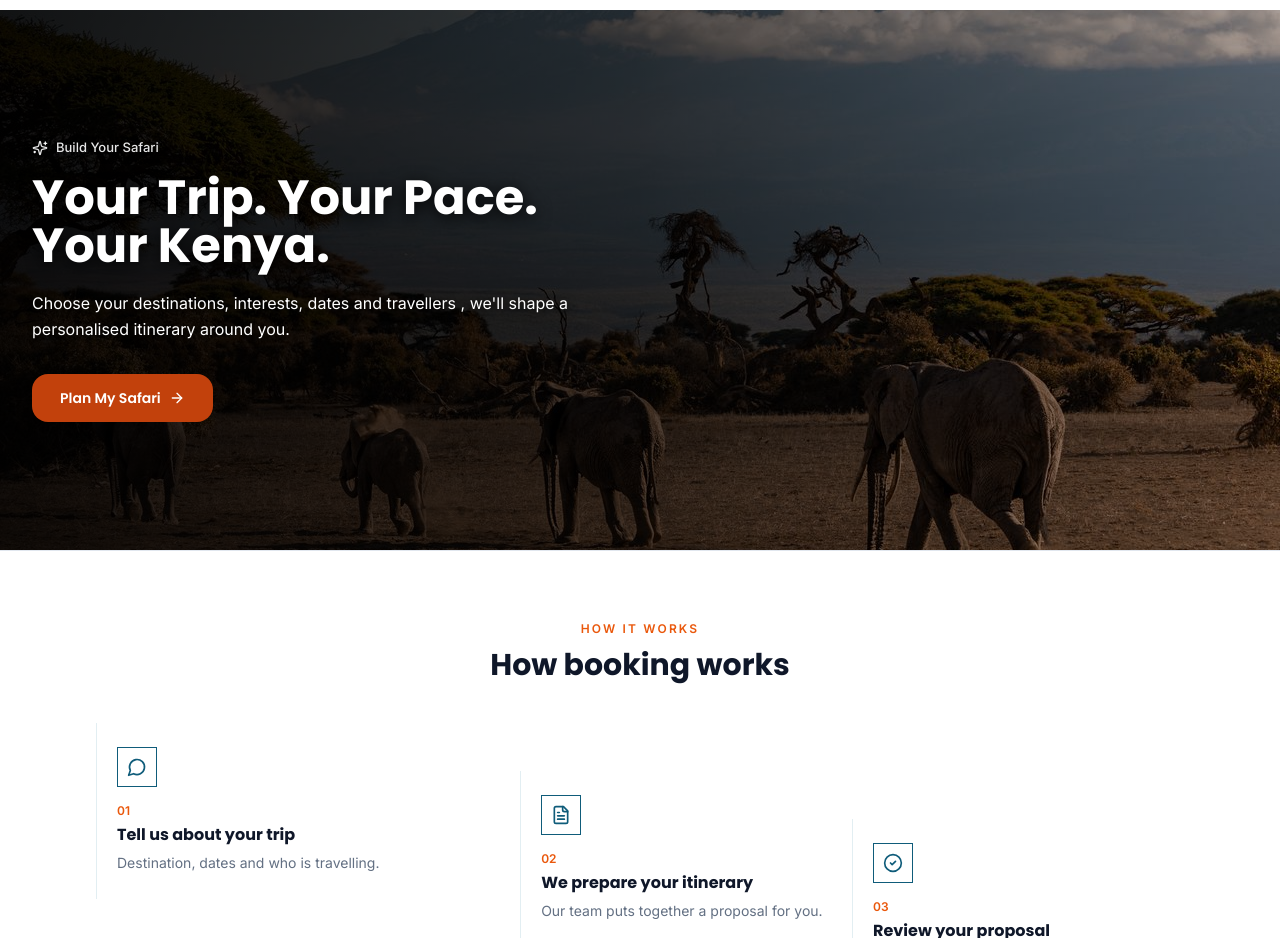
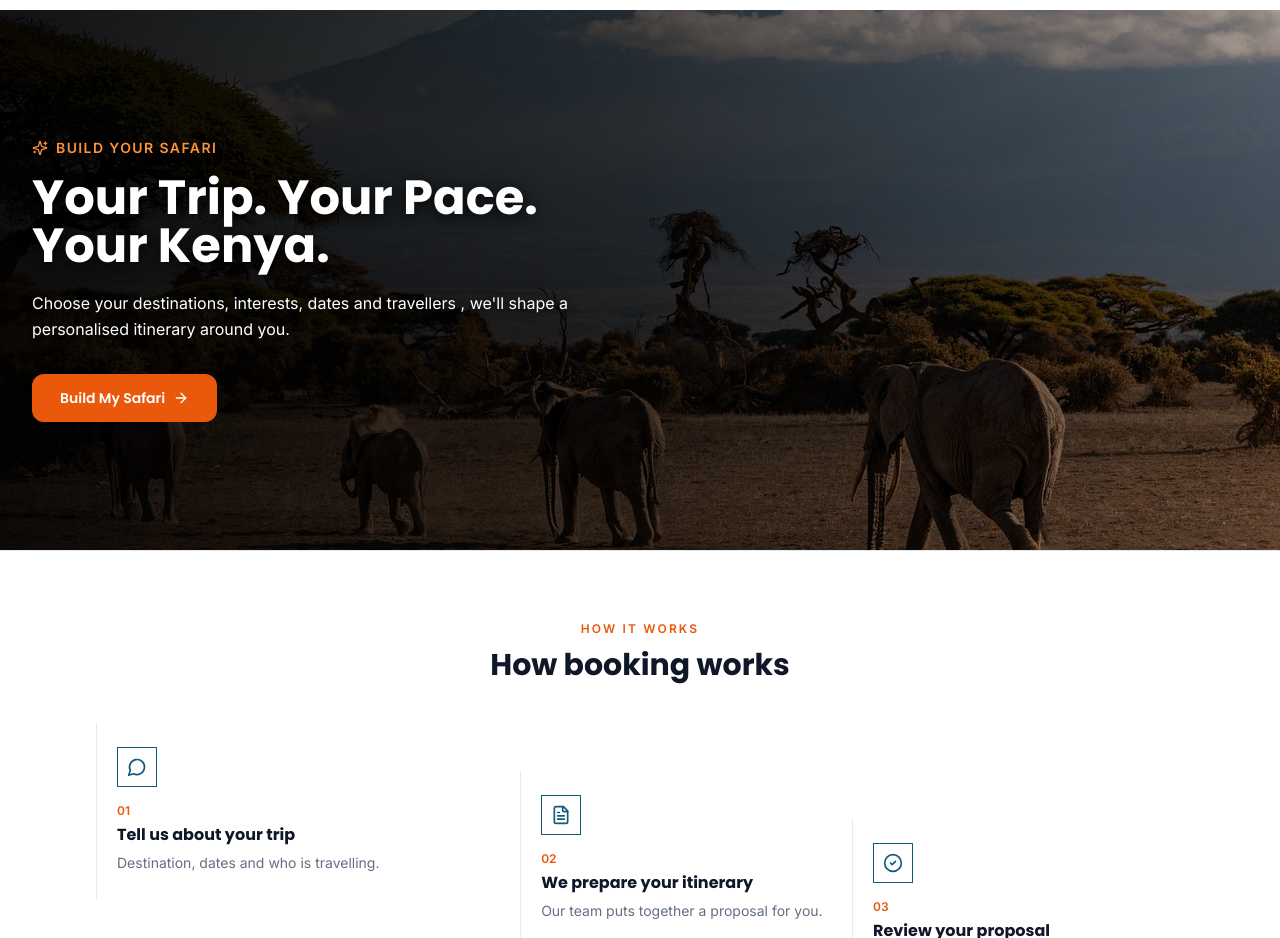
Before and after one commit to Sheddymae/bahari-asili-safaris, a Next.js app: page / in a window 1280 px wide. Shown: the part 4200-5138 px from the top of the page. Built offline with nearby package versions, Linux system fonts and the light colour scheme; no server answers.

Commit message:
restore: Sep 29 homepage components/BuildSafariPromo.tsx

```diff
--- a/components/BuildSafariPromo.tsx
+++ b/components/BuildSafariPromo.tsx
@@ -4,11 +4,9 @@ import Link from 'next/link';
 import Image from 'next/image';
 import { ArrowRight, Sparkles } from 'lucide-react';
 import { useLanguage } from '@/contexts/LanguageContext';
-import { useHomeCopy } from '@/components/home/useHomeCopy';
 
 export default function BuildSafariPromo() {
   const { t } = useLanguage();
-  const { c } = useHomeCopy();
   const e = t.homeExtras;
 
   return (
@@ -26,7 +24,7 @@ export default function BuildSafariPromo() {
 
       <div className="relative max-w-7xl mx-auto px-4 sm:px-6 lg:px-8">
         <div className="max-w-xl">
-          <span className="inline-flex items-center gap-2 font-inter text-white/90 font-medium text-[13px] mb-4 drop-shadow-[0_2px_4px_rgba(0,0,0,0.8)]">
+          <span className="inline-flex items-center gap-2 font-inter text-orange-400 font-semibold text-sm tracking-widest uppercase mb-4 drop-shadow-[0_2px_4px_rgba(0,0,0,0.8)]">
             <Sparkles className="w-4 h-4" />
             {e.buildLabel}
           </span>
@@ -39,9 +37,9 @@ export default function BuildSafariPromo() {
           <Link
             href="/build-your-safari"
             prefetch
-            className="inline-flex items-center gap-2 bg-ember-700 hover:bg-ember-600 text-white font-poppins font-semibold text-sm px-7 py-3.5 rounded-card"
+            className="inline-flex items-center gap-2 bg-safari-500 hover:bg-safari-600 text-white font-poppins font-semibold text-sm px-7 py-3.5 rounded-xl transition-all hover:shadow-lg"
           >
-            {c.final.plan}
+            {e.buildCta}
             <ArrowRight className="w-4 h-4" />
           </Link>
         </div>
```
